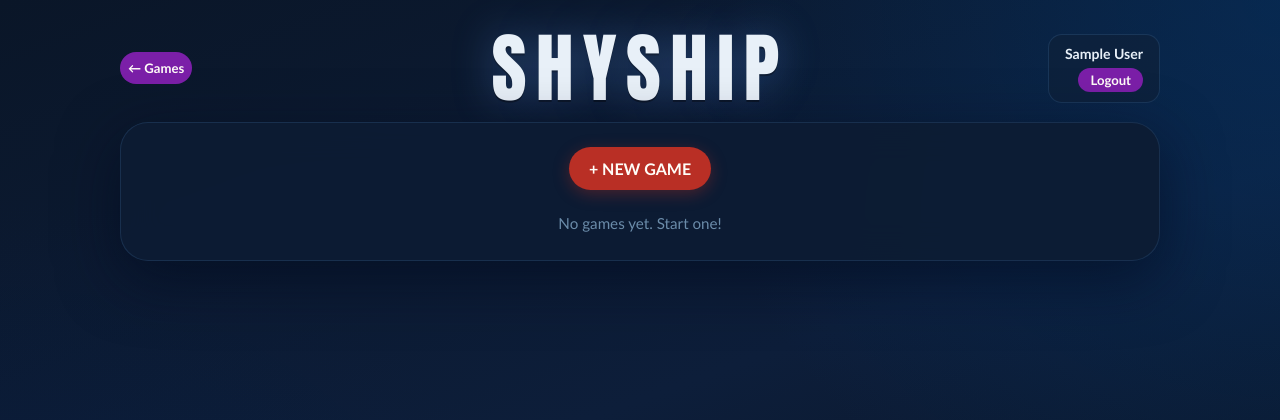
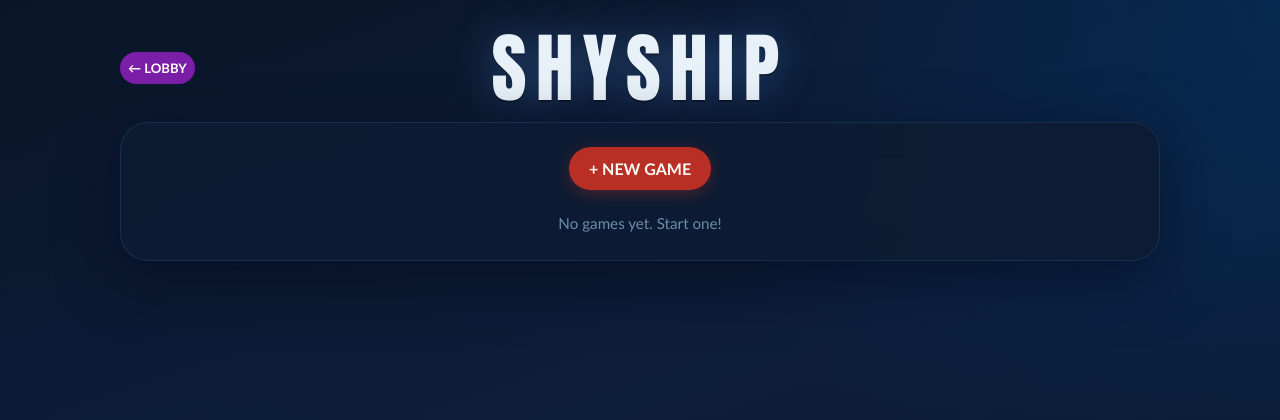
Before and after one commit to KnightOfNight/games-mvc, a Django app: page /shyship/ in a window 1280 px wide. Shown: the top 420 px of the page. Run offline with Django 5.2, Linux system fonts and the light colour scheme; the visitor is signed in with stand-in values (Sample User, id 1); data comes from the database, SQL or seed files in the repository; data that the repository does not hold is empty.

Commit message:
fix(shyship,shydle): remove user pane, align lobby back-button labels
Shyship: drop the gamer-tag/logout pane from the lobby and game
headers. Rename the lobby back-button from "<- Games" to "<- LOBBY".
Shydle: add the matching "<-" arrow to the existing LOBBY button so
both games use the same back-to-lobby affordance.

Co-Authored-By: Claude Sonnet 5 <noreply@anthropic.com>

```diff
--- a/django/src/apps/shydle/templates/shydle/index.html
+++ b/django/src/apps/shydle/templates/shydle/index.html
@@ -57,7 +57,7 @@
                 <button id="new-game-button" class="new-game-button" type="button">
                   NEW GAME
                 </button>
-                <a href="/" id="lobby-button" class="lobby-button">LOBBY</a>
+                <a href="/" id="lobby-button" class="lobby-button">&#8592; LOBBY</a>
                 <button
                   id="settings-button"
                   class="icon-button"
--- a/django/src/apps/shyship/static/shyship/styles.css
+++ b/django/src/apps/shyship/static/shyship/styles.css
@@ -155,52 +155,10 @@ body {
   gap: 16px;
 }
 
-.app-header .user-pane {
-  justify-self: end;
-}
-
 .app-header .secondary-button {
   justify-self: start;
   padding: 8px;
 }
-
-.user-pane {
-  border: 1px solid rgba(80, 140, 200, 0.2);
-  border-radius: 14px;
-  padding: 10px 16px;
-  background: rgba(15, 32, 56, 0.6);
-  display: flex;
-  flex-direction: column;
-  gap: 6px;
-  align-items: flex-end;
-  flex-shrink: 0;
-}
-
-.user-pane-name {
-  color: var(--ink);
-  font-size: 0.88rem;
-  font-weight: 700;
-  white-space: nowrap;
-}
-
-.user-pane-action {
-  display: inline-flex;
-  align-items: center;
-  justify-content: center;
-  border: 0;
-  border-radius: 999px;
-  background: #7b1fa8;
-  color: #fffdf8;
-  cursor: pointer;
-  font: inherit;
-  font-size: 0.82rem;
-  font-weight: 700;
-  padding: 4px 12px;
-  text-decoration: none;
-  white-space: nowrap;
-  transition: background 120ms ease;
-}
-.user-pane-action:hover { background: #9737c8; }
 
 .lobby-actions {
   display: flex;
--- a/django/src/apps/shyship/templates/shyship/lobby.html
+++ b/django/src/apps/shyship/templates/shyship/lobby.html
@@ -10,15 +10,8 @@
   <body>
     <main class="app">
       <div class="app-header">
-        <a href="/" class="topbar-back">&#8592; Games</a>
+        <a href="/" class="topbar-back">&#8592; LOBBY</a>
         <h1 class="app-title">SHYSHIP</h1>
-        <div class="user-pane">
-          <span class="user-pane-name">{{ request.user|display_name }}</span>
-          <form method="post" action="{% url 'shyship:logout' %}" style="margin:0">
-            {% csrf_token %}
-            <button type="submit" class="user-pane-action">Logout</button>
-          </form>
-        </div>
       </div>
 
       <section class="game-shell" aria-label="Shyship lobby">
```
Also changed, not shown: django/src/apps/shyship/templates/shyship/game.html (+1 -8 lines).
